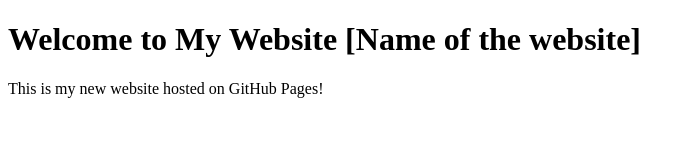
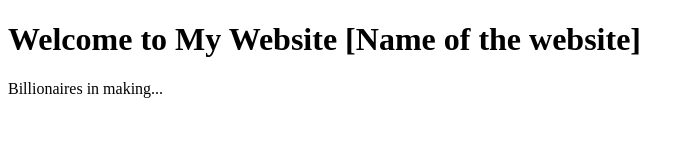
Before and after one commit to mehoot11/mehoot11.github.io, a plain HTML site: page index.html in a window 1280 px wide. Shown: the whole page, without its empty margins (0-694 px from the left). Drawn offline with Linux system fonts and the light colour scheme.

Commit message:
Update index.html

```diff
--- a/index.html
+++ b/index.html
@@ -10,7 +10,7 @@
 
     <meta http-equiv=”X-UA-Compatible” content=”ie=edge”>
 
-    <title>My Website [Name of the website]</title>
+    <title>The hottest thing is comming...</title>
 
   </head>
 
@@ -20,7 +20,7 @@
 
         <h1>Welcome to My Website [Name of the website]</h1>
 
-        <p>This is my new website hosted on GitHub Pages!</p>
+        <p>Billionaires in making...</p>
 
     </main>
 
```
